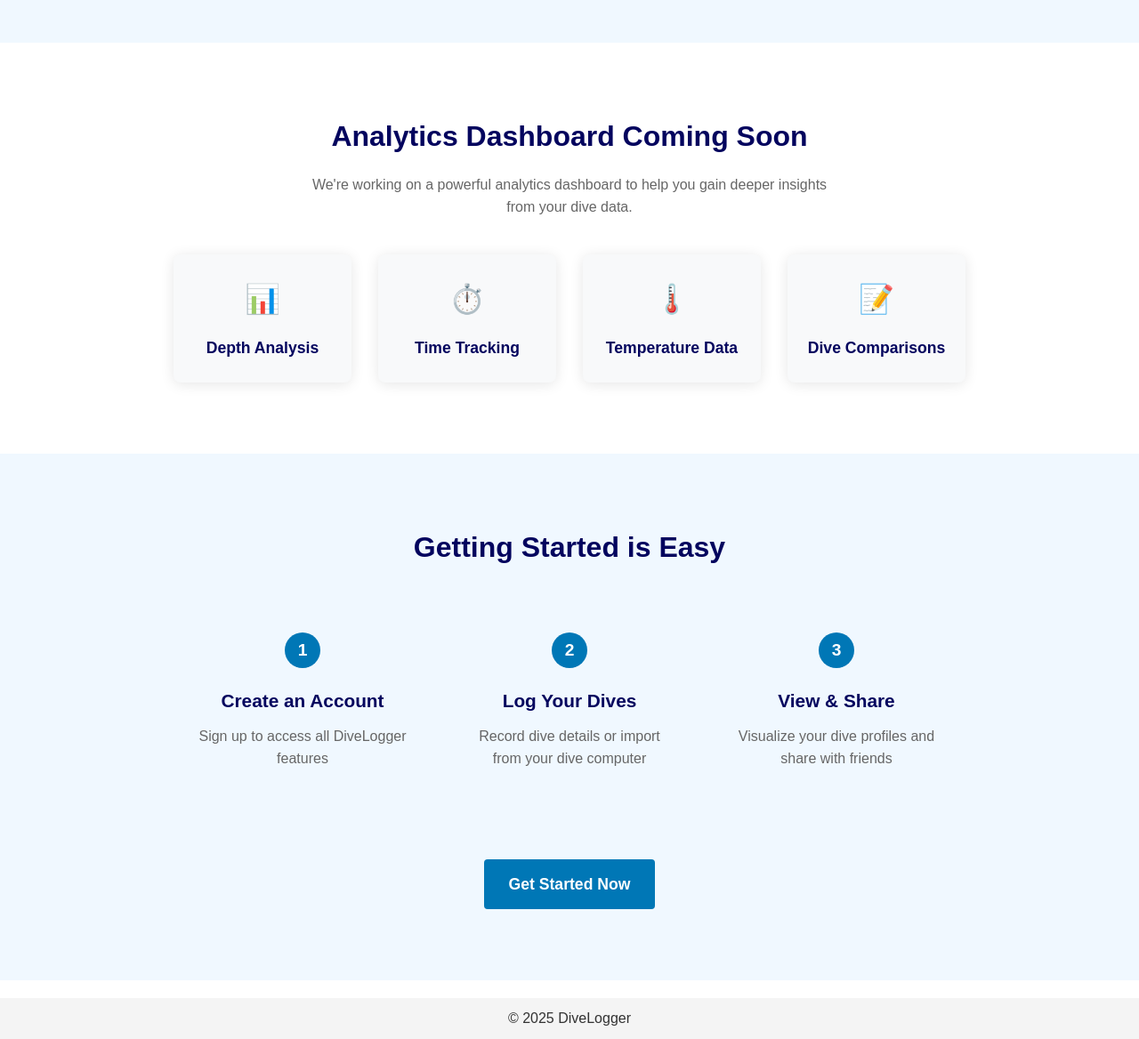
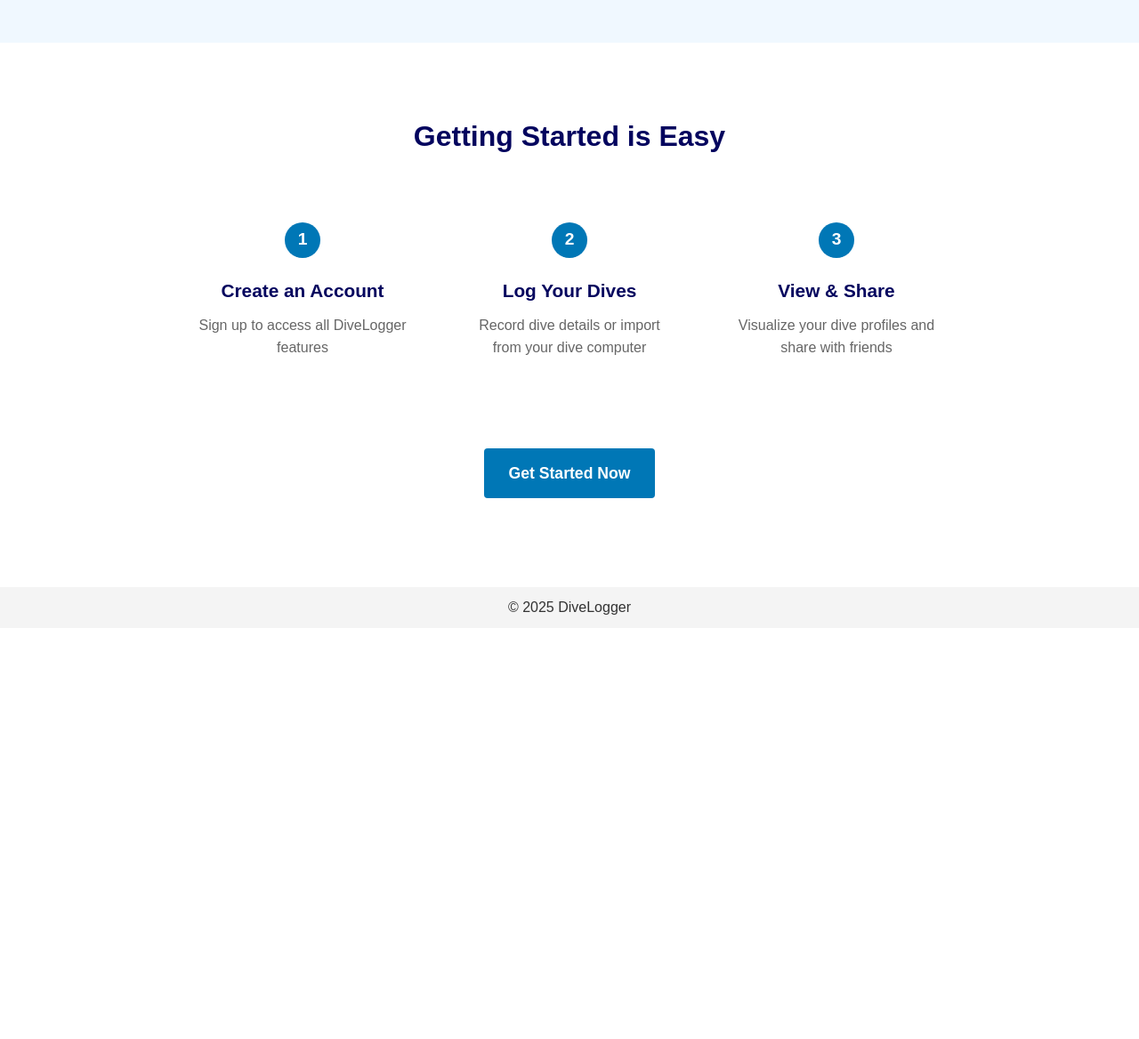
Before and after one commit to ZaneCodeJourney/CITS5505-Group-Project, a Flask app: page / in a window 1280 px wide. Shown: the part 1765-2933 px from the top of the page at 89% size. After the commit the page ends 2456 px from the top, so only its background shows below. Run offline with Flask 3, Linux system fonts and the light colour scheme; some libraries are stand-ins or nearby versions.

Commit message:
added info tooltips for the map, the hero image and got rid of coming soon dashbaord

```diff
--- a/app/static/css/home.css
+++ b/app/static/css/home.css
@@ -226,7 +226,7 @@
 /* Getting started section */
 .getting-started {
   padding: 80px 0;
-  background-color: #f0f8ff;
+  background-color: var(--white);
   text-align: center;
 }
 
@@ -296,6 +296,22 @@
   margin-bottom: 5px;
 }
 
+/* Tooltip styles */
+.dive-site-tooltip {
+  font-size: 14px;
+  font-weight: bold;
+  padding: 5px 8px;
+  background-color: rgba(0, 119, 182, 0.9);
+  border: none;
+  color: white;
+  box-shadow: 0 1px 3px rgba(0,0,0,0.4);
+  border-radius: 4px;
+}
+
+.dive-site-tooltip::before {
+  border-top-color: rgba(0, 119, 182, 0.9);
+}
+
 /* Responsive styles */
 @media (max-width: 1000px) {
   .features .container {
--- a/app/static/js/home-map.js
+++ b/app/static/js/home-map.js
@@ -184,6 +184,15 @@ document.addEventListener('DOMContentLoaded', function() {
             alt: site.name
         }).addTo(map);
 
+        // Add tooltip that shows on hover
+        marker.bindTooltip(site.name, {
+            direction: 'top',
+            offset: [0, -32],
+            permanent: false,
+            opacity: 0.9,
+            className: 'dive-site-tooltip'
+        });
+
         // Create popup content
         const popupContent = `
             <div class="dive-site-popup">
--- a/app/templates/index.html
+++ b/app/templates/index.html
@@ -61,32 +61,6 @@
         </div>
     </section>
 
-    <!-- Coming Soon Section -->
-    <section class="coming-soon">
-        <div class="container">
-            <h2>Analytics Dashboard Coming Soon</h2>
-            <p>We're working on a powerful analytics dashboard to help you gain deeper insights from your dive data.</p>
-            <div class="coming-soon-features">
-                <div class="feature">
-                    <div class="feature-icon">📊</div>
-                    <h3>Depth Analysis</h3>
-                </div>
-                <div class="feature">
-                    <div class="feature-icon">⏱️</div>
-                    <h3>Time Tracking</h3>
-                </div>
-                <div class="feature">
-                    <div class="feature-icon">🌡️</div>
-                    <h3>Temperature Data</h3>
-                </div>
-                <div class="feature">
-                    <div class="feature-icon">📝</div>
-                    <h3>Dive Comparisons</h3>
-                </div>
-            </div>
-        </div>
-    </section>
-
     <!-- Getting Started -->
     <section class="getting-started">
         <div class="container">
```
Also changed, not shown: app/static/images/diver_hero.jpeg (deleted), 4 other files.
